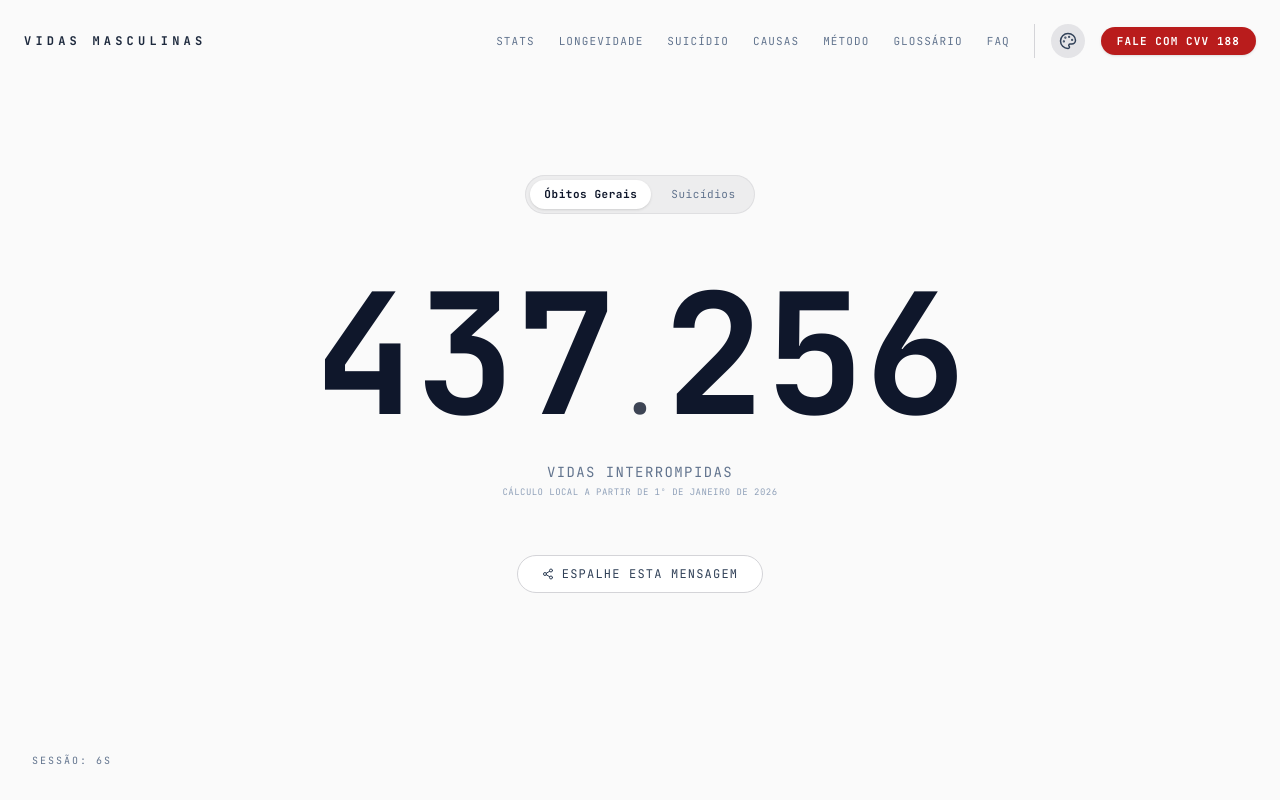
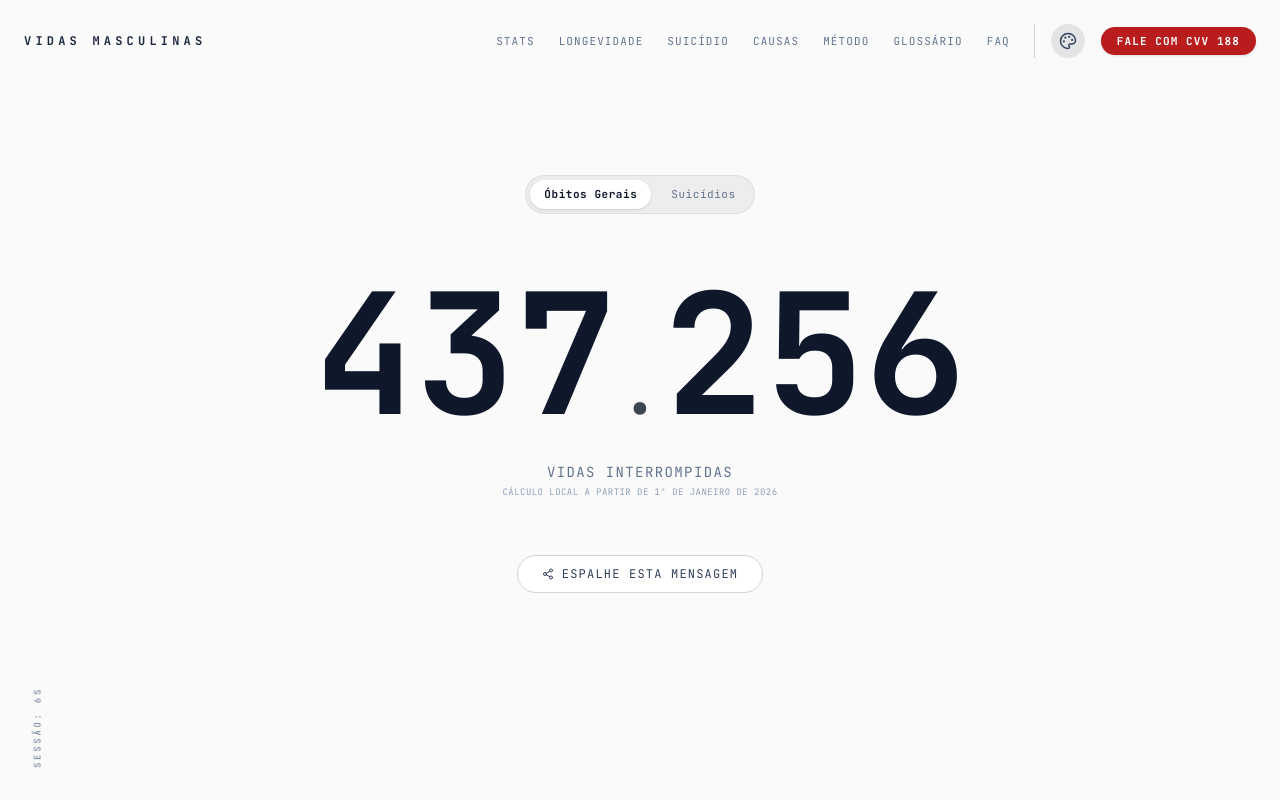
Before and after one commit to agomesthiago/optimistic-oppenheimer, a React (Vite) app: page / in a window 1280 px wide. Shown: the top 800 px of the page. Built offline with nearby package versions, Linux system fonts and the light colour scheme.

Commit message:
feat: make session indicator text vertical

```diff
--- a/src/components/HeroSessionIndicator.tsx
+++ b/src/components/HeroSessionIndicator.tsx
@@ -38,18 +38,18 @@ export function HeroSessionIndicator({
     : lifetimeDeaths;
 
   return (
-    <div className="fixed bottom-8 left-8 z-50 flex flex-col items-start gap-1 text-[10px] font-mono uppercase tracking-[0.2em] text-slate-500 dark:text-ash-400 text-left select-none transition-all duration-500">
+    <div className="fixed bottom-8 left-8 z-50 flex items-center gap-1 text-[9px] font-mono uppercase tracking-[0.3em] text-slate-500 dark:text-ash-400 select-none transition-all duration-500 [writing-mode:vertical-lr] rotate-180">
       {currentSessionSeconds > 0 && (
         <span className="tabular-nums transition-opacity duration-500">
           {msgIndex === 0 && `Sessão: ${formatSessionTime(currentSessionSeconds)}`}
           {msgIndex === 1 && (
             <span>
-              <span className="text-white font-bold">{formatDeathCount(displayedSessionDeaths)}</span> mortes ocorridas nesta sessão
+              <span className="text-white font-bold">{formatDeathCount(displayedSessionDeaths)}</span> mortes nesta sessão
             </span>
           )}
           {msgIndex === 2 && (
             <span>
-              <span className="text-white font-bold">{formatDeathCount(displayedLifetimeDeaths)}</span> mortes desde o seu primeiro acesso
+              <span className="text-white font-bold">{formatDeathCount(displayedLifetimeDeaths)}</span> mortes histórico
             </span>
           )}
         </span>
```
Also changed, not shown: 1 other file (tests, documents, lock files or other folders).
